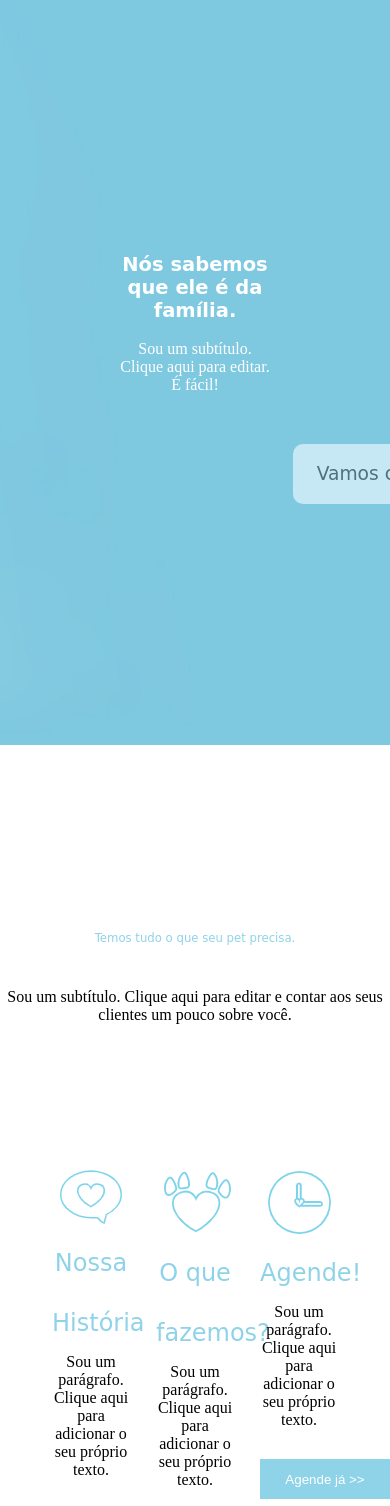
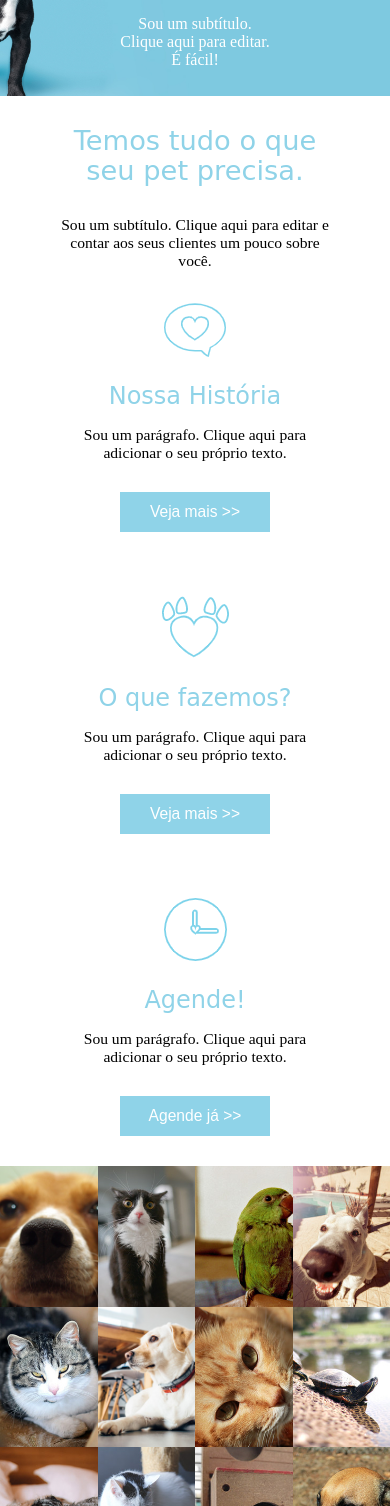
Before and after one commit to AlanDouglasASouza/pet-shop, a plain HTML site: page index.html in a window 390 px wide. Shown: the part 299-1805 px from the top of the page. Drawn offline with Linux system fonts and the light colour scheme; a web font is replaced by a local one.

Commit message:
chore: web-responsive

```diff
--- a/index.html
+++ b/index.html
@@ -119,8 +119,8 @@
         <div class="box-photo" id="photo-04"></div>
         <div class="box-photo" id="photo-05"></div>
         <div class="box-photo" id="photo-06"></div>
-      </div>
-      <div class="photos">
+      <!-- </div>
+      <div class="photos"> -->
         <div class="box-photo" id="photo-07"></div>
         <div class="box-photo" id="photo-08"></div>
         <div class="box-photo" id="photo-09"></div>
--- a/styles/footer.css
+++ b/styles/footer.css
@@ -24,3 +24,14 @@
 #footer-left a {
     margin-right: 5px;
 }
+
+@media(max-width: 800px) {
+    #box-footer {
+        flex-wrap: wrap;
+        justify-content: end;
+        font-size: 4vw;
+    }
+    #footer-rigth {
+        display: none;
+    }
+}
--- a/styles/header.css
+++ b/styles/header.css
@@ -73,5 +73,19 @@
     height: 100%;
     align-items: center;
     justify-content: space-between;
+}
 
+@media(max-width: 800px) {
+    #logo-header h1 {
+        font-size: 10vw;
+    }
+    #logo-header p {
+        font-size: 6vw;
+    }
+    #social-media {
+        display: none;
+    }
+    #top-bottom {
+        display: none;
+    }
 }
--- a/styles/options.css
+++ b/styles/options.css
@@ -66,3 +66,40 @@
 .bt-options:hover {
     background-color: #539eb4;
 }
+
+@media(max-width: 800px) {
+    #container-options {
+        height: auto;
+    }
+    #box-title-options {
+        width: 70%;
+    }
+    #bottom-options {
+        height: auto;
+    }
+    #box-title-options h1{
+        font-size: 7vw;
+        line-height: 30px;
+        margin-bottom: 30px;
+        margin-top: 30px;
+    }
+    #box-title-options p {
+        font-size: 4vw;
+    }
+    #container-box-options {
+        flex-wrap: wrap;
+    }
+    .box-options {
+        width: 80%;
+        height: auto;
+        margin: 30px;
+    }
+    .box-options p {
+        font-size: 4vw;
+    }
+    .bt-options {
+        font-size: 4vw;
+        width: 150px;
+    }
+
+}
--- a/styles/pet-family.css
+++ b/styles/pet-family.css
@@ -37,3 +37,14 @@
     font-weight: normal;
     color: #4F717B;
 }
+
+@media(max-width: 800px){
+    #chat {
+        display: none;
+    }
+    #pet-family {
+        height: 50vw;
+        width: 100%;
+        background-size: 100vh;
+    }
+}
--- a/styles/photos.css
+++ b/styles/photos.css
@@ -7,8 +7,10 @@
 
 .photos {
     display: flex;
-    height: 50%;
+    /* height: 50%; */
+    height: auto;
     width: 100%;
+    flex-wrap: wrap;
 }
 
 .box-photo {
@@ -73,3 +75,9 @@
 #photo-12 {
     background-image: url('../assets/pet-12.jpeg');
 }
+
+@media(max-width: 800px) {
+    .box-photo {
+        width: 25%;
+    }
+}
```
Also changed, not shown: assets/icons8-menu-squared-50 (1).png (added).
